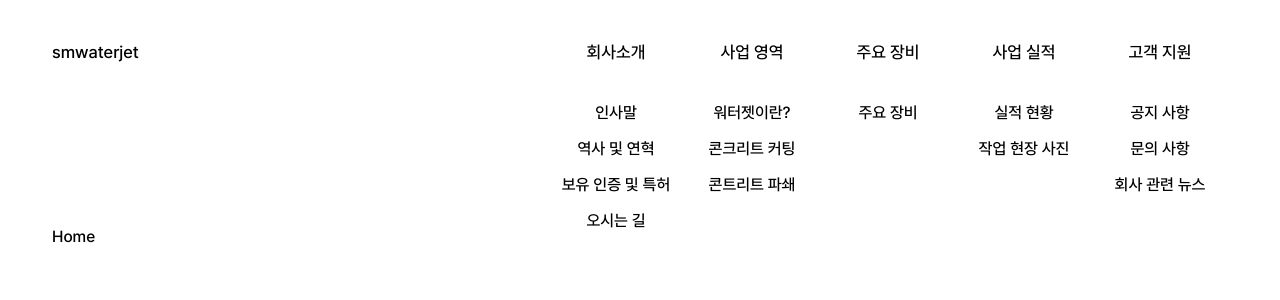
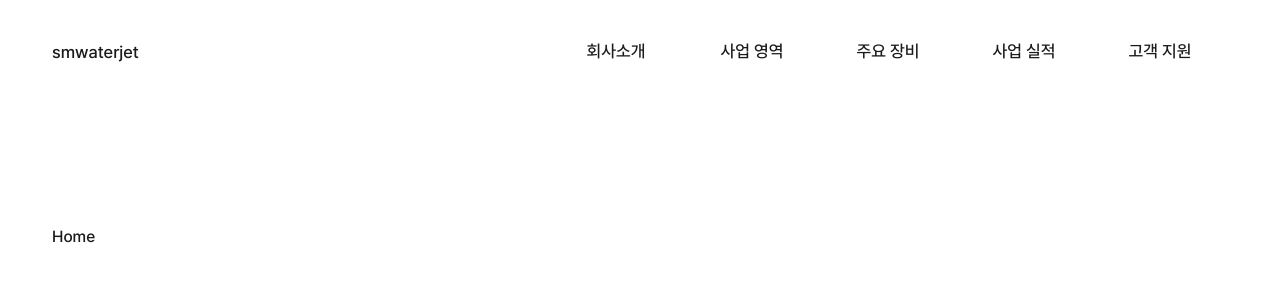
Before and after one commit to Melting-Ground/smwaterjet-web-client, a Next.js app: page / in a window 1280 px wide. Shown: the top 300 px of the page. Built offline with nearby package versions, Linux system fonts and the light colour scheme.

Commit message:
Feat: GNB 마우스 호버 시 서브메뉴 펼침/닫힘 기능 구현

```diff
--- a/src/app/_components/Header/Header.tsx
+++ b/src/app/_components/Header/Header.tsx
@@ -1,13 +1,16 @@
 "use client";
-import React from "react";
+import React, { useEffect } from "react";
 import NavSubList from "./NavSubList";
 import NavList from "./NavList";
 import styles from "./Header.module.scss";
 import { useNav } from "../../_hooks/useNav";
 
 export default function Header() {
-  const { isOpen, onOpen } = useNav();
+  const { isOpen, onOpen, currentItem, onNavItemHover } = useNav();
 
+  useEffect(() => {
+    console.log(currentItem);
+  }, [currentItem]);
   return (
     <>
       <header
@@ -17,11 +20,19 @@ export default function Header() {
       >
         <div className={styles["header-inner"]}>
           <h1>smwaterjet</h1>
-          <NavList onOpen={onOpen} />
+          <NavList
+            onOpen={onOpen}
+            onNavItemHover={onNavItemHover}
+            currentItem={currentItem}
+          />
         </div>
       </header>
       {/* display: none으로 바꾸기 */}
-      <NavSubList isOpen={isOpen} onOpen={onOpen} />
+      <NavSubList
+        isOpen={isOpen}
+        onOpen={onOpen}
+        onNavItemHover={onNavItemHover}
+      />
     </>
   );
 }
--- a/src/app/_components/Header/NavList.module.scss
+++ b/src/app/_components/Header/NavList.module.scss
@@ -17,9 +17,15 @@
       height: 100%;
       display: flex;
     }
-    a {
+    .nav-item {
       padding: 10px;
       margin: 0 auto;
+      border-bottom: 2px solid transparent;
+      transition: border-bottom 0.3s ease;
+
+      &--active {
+        border-bottom: 2px solid $black;
+      }
     }
   }
 }
--- a/src/app/_components/Header/NavList.tsx
+++ b/src/app/_components/Header/NavList.tsx
@@ -2,15 +2,17 @@
 import React from "react";
 import styles from "./NavList.module.scss";
 import Link from "next/link";
-import { useNav } from "../../_hooks/useNav";
 import { routeCategories } from "../../_config/routes";
 
 export default function NavList({
   onOpen,
+  onNavItemHover,
+  currentItem,
 }: {
   onOpen: (isOpen: boolean) => void;
+  onNavItemHover: (currentItem: string) => void;
+  currentItem: string;
 }) {
-  const { currentItem, onNavItemHover } = useNav();
   return (
     <nav
       className={styles.nav}
@@ -23,8 +25,12 @@ export default function NavList({
           <li key={category.title}>
             <h3>{category.title}</h3>
             <Link
+              className={`${styles["nav-item"]} ${
+                category.title === currentItem ? styles["nav-item--active"] : ""
+              }`}
               href={category.routes[0].path}
-              onMouseEnter={() => onNavItemHover("greeting")}
+              onMouseEnter={() => onNavItemHover(category.title)}
+              onMouseLeave={() => onNavItemHover("")}
             >
               {category.title}
             </Link>
--- a/src/app/_components/Header/NavSubList.module.scss
+++ b/src/app/_components/Header/NavSubList.module.scss
@@ -3,11 +3,19 @@
 
 .sub-nav-container {
   display: flex;
+  opacity: 1;
+  visibility: visible;
+
   flex-direction: row;
   justify-content: center;
+  transition: opacity 0.5s ease, visibility 0.5s ease;
 
   &.hidden {
-    display: none;
+    // display: none;
+    opacity: 0;
+    visibility: hidden;
+
+    transition: display 0.3s ease;
   }
 
   .sub-nav-list-container {
--- a/src/app/_components/Header/NavSubList.tsx
+++ b/src/app/_components/Header/NavSubList.tsx
@@ -7,9 +7,11 @@ import { Route, RouteCategory } from "../../_types/route";
 export default function NavSubList({
   isOpen,
   onOpen,
+  onNavItemHover,
 }: {
   isOpen: boolean;
   onOpen: (isOpen: boolean) => void;
+  onNavItemHover: (currentItem: string) => void;
 }) {
   return (
     <div
@@ -29,7 +31,15 @@ export default function NavSubList({
               <ul>
                 {category.routes.map((route: Route) => (
                   <li key={route.path}>
-                    <Link href={route.path}>{route.label}</Link>
+                    <Link
+                      onMouseEnter={() => {
+                        onNavItemHover(category.title);
+                      }}
+                      onMouseLeave={() => onNavItemHover("")}
+                      href={route.path}
+                    >
+                      {route.label}
+                    </Link>
                   </li>
                 ))}
               </ul>
--- a/src/app/_styles/_variables.scss
+++ b/src/app/_styles/_variables.scss
@@ -0,0 +1 @@
+$black: #1b1b1b;
--- a/src/app/_styles/main.scss
+++ b/src/app/_styles/main.scss
@@ -4,5 +4,5 @@
 * {
   font-family: var(--font-pretendard);
   // background-color: #151c42;
-  // color: #ffffff;
+  color: $black;
 }
```
